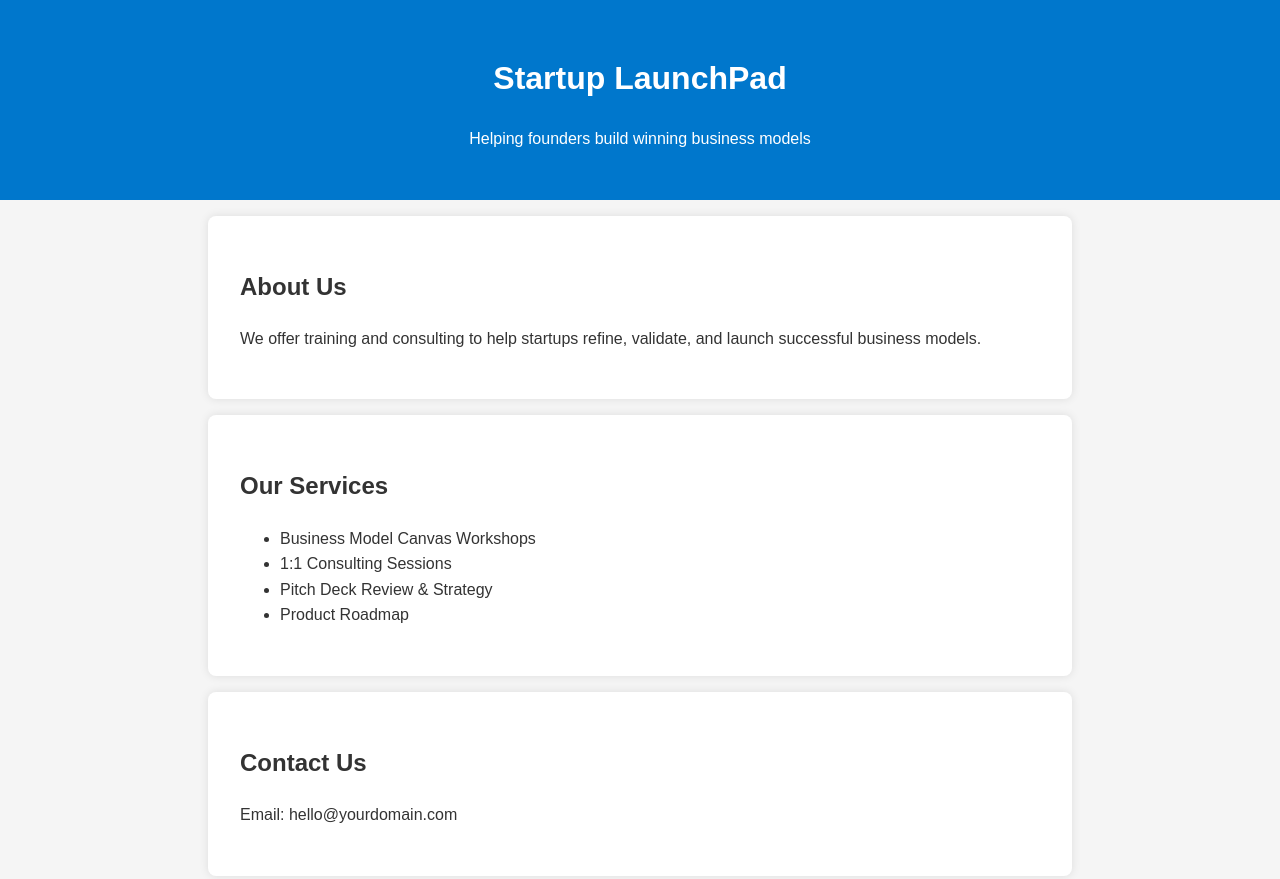
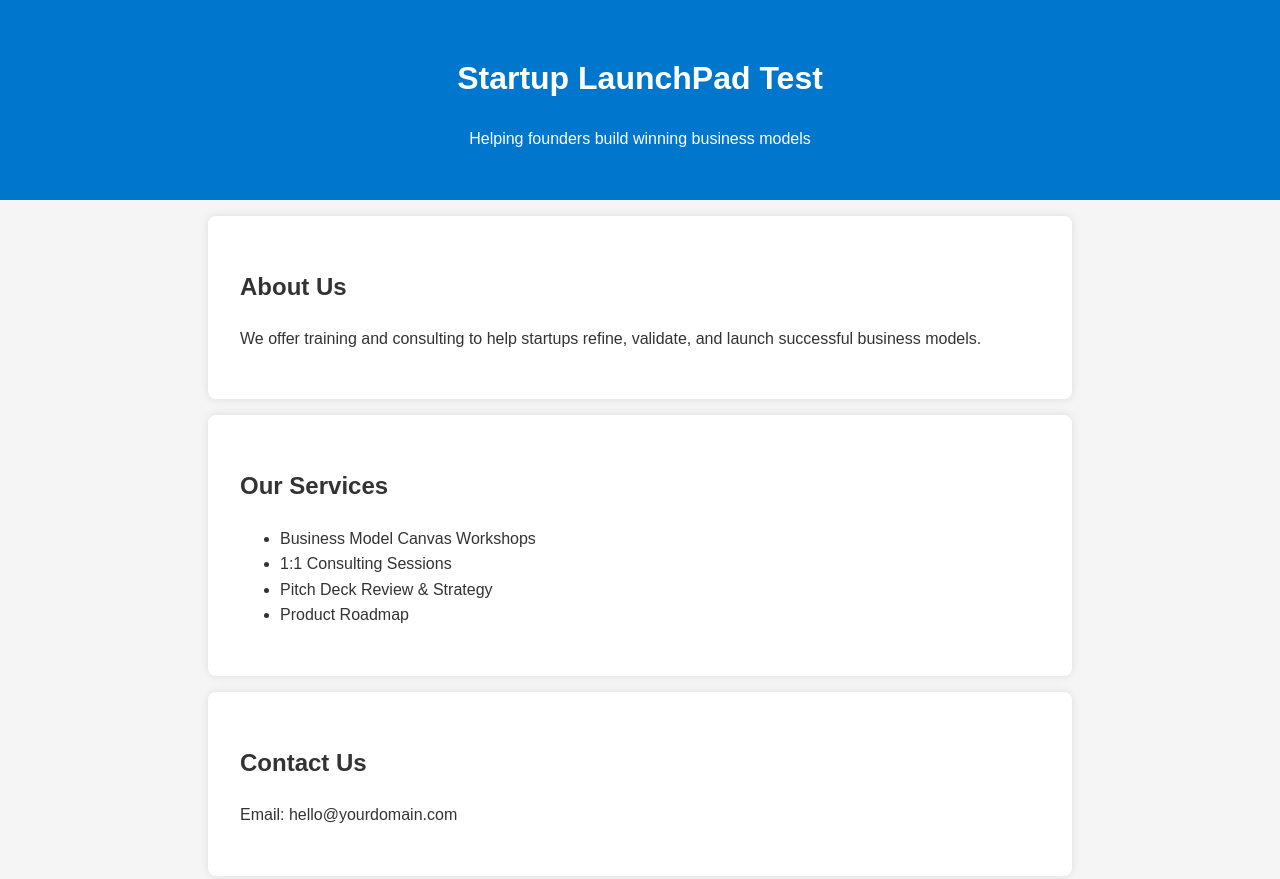
Before and after one commit to shilpasridhardp2020/StartupCanvas, a plain HTML site: page index.html in a window 1280 px wide. Shown: the top 879 px of the page. Drawn offline with Linux system fonts and the light colour scheme.

Commit message:
updated headline

```diff
--- a/index.html
+++ b/index.html
@@ -10,7 +10,7 @@
 
 <body>
     <header>
-        <h1>Startup LaunchPad</h1>
+        <h1>Startup LaunchPad Test</h1>
         <p> Helping founders build winning business models</p>
     </header>
 
```
